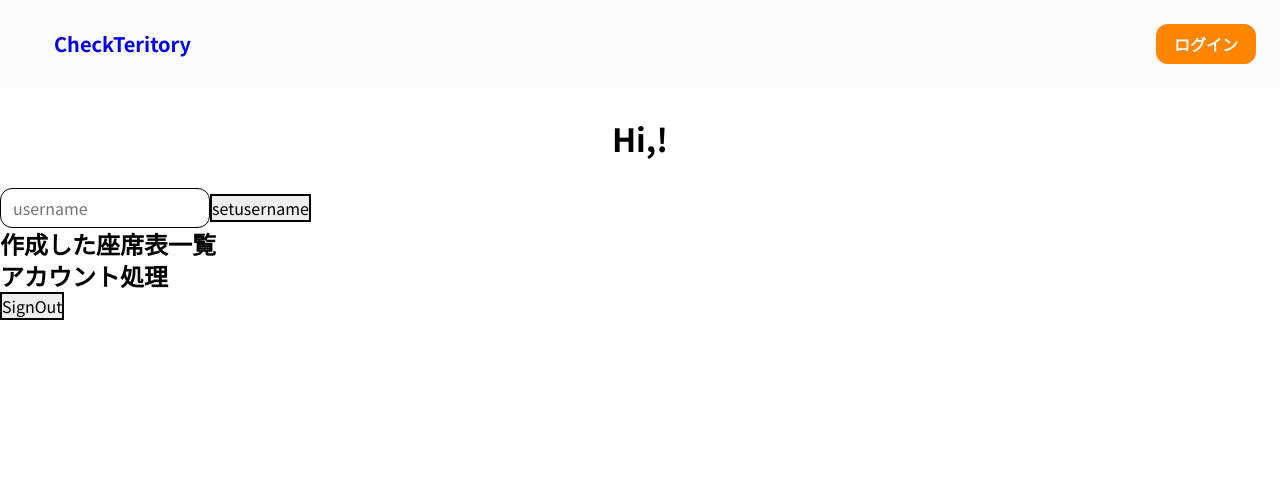
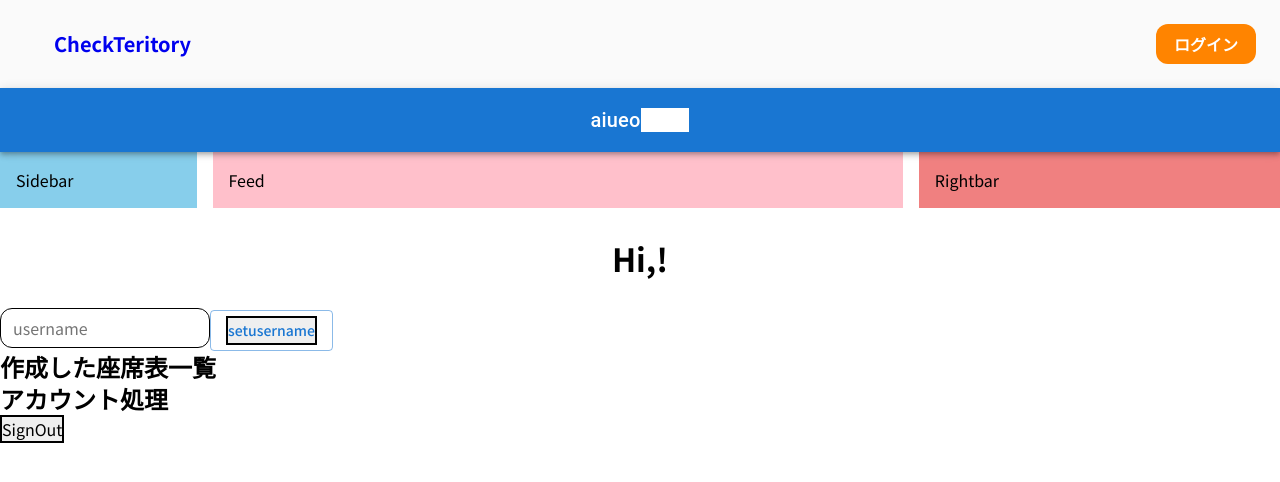
Before and after one commit to Yamamoto1012/Rainy_jellyfish_project, a React (Create React App) app in the folder manageroom/: page /auth/mypage in a window 1280 px wide. Shown: the top 482 px of the page. Built offline with nearby package versions, Linux system fonts and the light colour scheme; no server answers.

Commit message:
マテリアルUIでprofile画面変更

```diff
--- a/manageroom/package.json
+++ b/manageroom/package.json
@@ -3,6 +3,9 @@
   "version": "0.1.0",
   "private": true,
   "dependencies": {
+    "@emotion/react": "^11.10.5",
+    "@emotion/styled": "^11.10.5",
+    "@mui/material": "^5.10.17",
     "@testing-library/jest-dom": "^5.16.5",
     "@testing-library/react": "^13.4.0",
     "@testing-library/user-event": "^13.5.0",
--- a/manageroom/src/App.js
+++ b/manageroom/src/App.js
@@ -20,6 +20,7 @@ import { initializeApp } from "firebase/app";
 import { getAnalytics } from "firebase/analytics";
 import { getAuth ,onAuthStateChanged} from "firebase/auth";
 import { useState } from "react";
+
 // TODO: Add SDKs for Firebase products that you want to use
 // https://firebase.google.com/docs/web/setup#available-libraries
 
@@ -106,6 +107,7 @@ function App() {
         <Route path="auth/register" element={<Register/>}/>
         <Route path="auth/mypage" element={<MyPage/>} />
         <Route path="/create" element={<AuthProvider><CreateRoom/></AuthProvider>}/>
+        <Route path="/profile"></Route>
       </Routes>
     </div>
     </BrowserRouter>
--- /dev/null
+++ b/manageroom/src/components/Feed.jsx
@@ -0,0 +1,28 @@
+import React from 'react'
+import {
+    Box,
+    Button,
+    Container,
+    Grid,
+    Link,
+    TextField,
+    Typography,
+    AppBar,
+    Toolbar,
+    Item,
+    Stack,
+    } from "@mui/material";
+
+export const Feed = () => {
+  return (
+    <Box
+    bgcolor="pink"
+    flex={4}
+    p={2}
+    >
+    Feed
+    </Box>
+  )
+}
+
+export default Feed;
--- a/manageroom/src/components/Home.jsx
+++ b/manageroom/src/components/Home.jsx
@@ -1,5 +1,6 @@
 import { joinPaths } from '@remix-run/router';
 import React from 'react';              //Reactを読み込んでいる
+
 
 class Home extends React.Component {   //page1クラスにReact.Componentを継承する
     render() {
--- a/manageroom/src/components/MyPage.jsx
+++ b/manageroom/src/components/MyPage.jsx
@@ -1,8 +1,16 @@
 import React, { useState } from 'react'
-
 import { getAuth, onAuthStateChanged ,updateProfile,signOut} from "firebase/auth";
 import { useRef } from 'react';
-
+import {
+  Box,
+  Button,
+  Stack
+} from "@mui/material";
+import styled from "@emotion/styled";
+import Sidebar from './Sidebar';
+import Feed from './Feed';
+import Rightbar from './Rightbar';
+import Navbar from './Navbar';
 
 export const MyPage = () => {
     const auth = getAuth();
@@ -28,7 +36,7 @@ export const MyPage = () => {
     });
 
     const SaveProfile =() =>{
-     updateProfile(auth.currentUser, {
+    updateProfile(auth.currentUser, {
             displayName:  inputUserNameRef.current.value
           }).then((userCredential) => {
             // Profile updated!
@@ -53,14 +61,35 @@ export const MyPage = () => {
         // An error happened.
       });
     }
+    const TextButton = styled(Button)`
+      text-transform: none;
+    `;
+
+    const BlueButton = styled(Button) ({
+      backgroundColor:"skyblue",
+          color:"#888",
+          margin:5,
+          "&:hover": {
+            backgroundColor:"lightblue"
+          },
+    })
   return (
-    <div>
+      <div>
+        <Box>
+          <Navbar/>
+          <Stack direction="row" spacing={2} justifyContent="space-between">
+            <Sidebar/>
+            <Feed/>
+            <Rightbar/>
+          </Stack>
+        </Box>
         <h1>Hi,{displayName}!</h1>
         <input type="text" placeholder="username" name="password" ref={inputUserNameRef}/>
-        <button onClick={SaveProfile}>setusername</button>
+        <Button variant="outlined"><button onClick={SaveProfile}>setusername</button></Button>
         <h2>作成した座席表一覧</h2>
         <h2>アカウント処理</h2>
         <button onClick={SignOut}>SignOut</button>
+
     </div>
   )
 }
--- /dev/null
+++ b/manageroom/src/components/Navbar.jsx
@@ -0,0 +1,25 @@
+import { AppBar, styled, Toolbar, Typography } from '@mui/material';
+import { display } from '@mui/system';
+import React from 'react'
+
+const StyledToolbar = styled(Toolbar)({
+  display:"flex",
+  justifyContent:"space-between"
+});
+
+const Search = styled("div")(({theme}) => ({
+  backgroundColor: "white",
+}));
+
+const Navbar = () => {
+  return (
+    <AppBar position='sticky'>
+      <StyledToolbar>
+        <Typography variant='h6' sx={{display:{xs:"none", sm:"block"}}}>aiueo</Typography>
+        <Search>search</Search>
+      </StyledToolbar>
+    </AppBar>
+  );
+};
+
+export default Navbar;
--- /dev/null
+++ b/manageroom/src/components/Rightbar.jsx
@@ -0,0 +1,29 @@
+import React from 'react'
+import {
+    Box,
+    Button,
+    Container,
+    Grid,
+    Link,
+    TextField,
+    Typography,
+    AppBar,
+    Toolbar,
+    Item,
+    Stack,
+    } from "@mui/material";
+
+export const Rightbar = () => {
+  return (
+    <Box
+    bgcolor="lightcoral"
+    flex={2}
+    p={2}
+    sx={{display: {xs:"none",sm:"block"}}}
+    >
+    Rightbar
+    </Box>
+  )
+}
+
+export default Rightbar;
--- /dev/null
+++ b/manageroom/src/components/Sidebar.jsx
@@ -0,0 +1,29 @@
+import React from 'react'
+import {
+    Box,
+    Button,
+    Container,
+    Grid,
+    Link,
+    TextField,
+    Typography,
+    AppBar,
+    Toolbar,
+    Item,
+    Stack,
+    } from "@mui/material";
+
+export const Sidebar = () => {
+  return (
+    <Box
+        bgcolor="skyblue"
+        flex={1}
+        p={2}
+        sx={{display: {xs:"none",sm:"block"}}}
+        >
+        Sidebar
+        </Box>
+    )
+}
+
+export default Sidebar;
```
Also changed, not shown: 1 other file (tests, documents, lock files or other folders).
